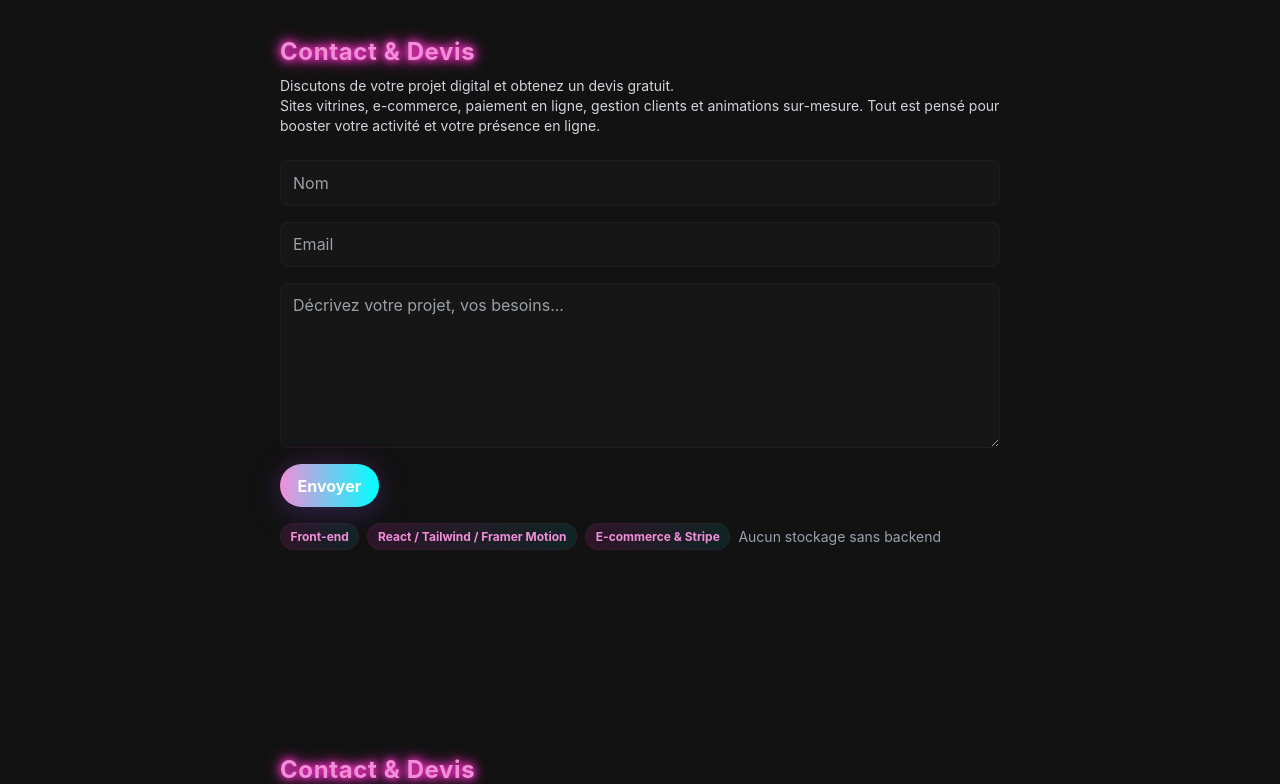
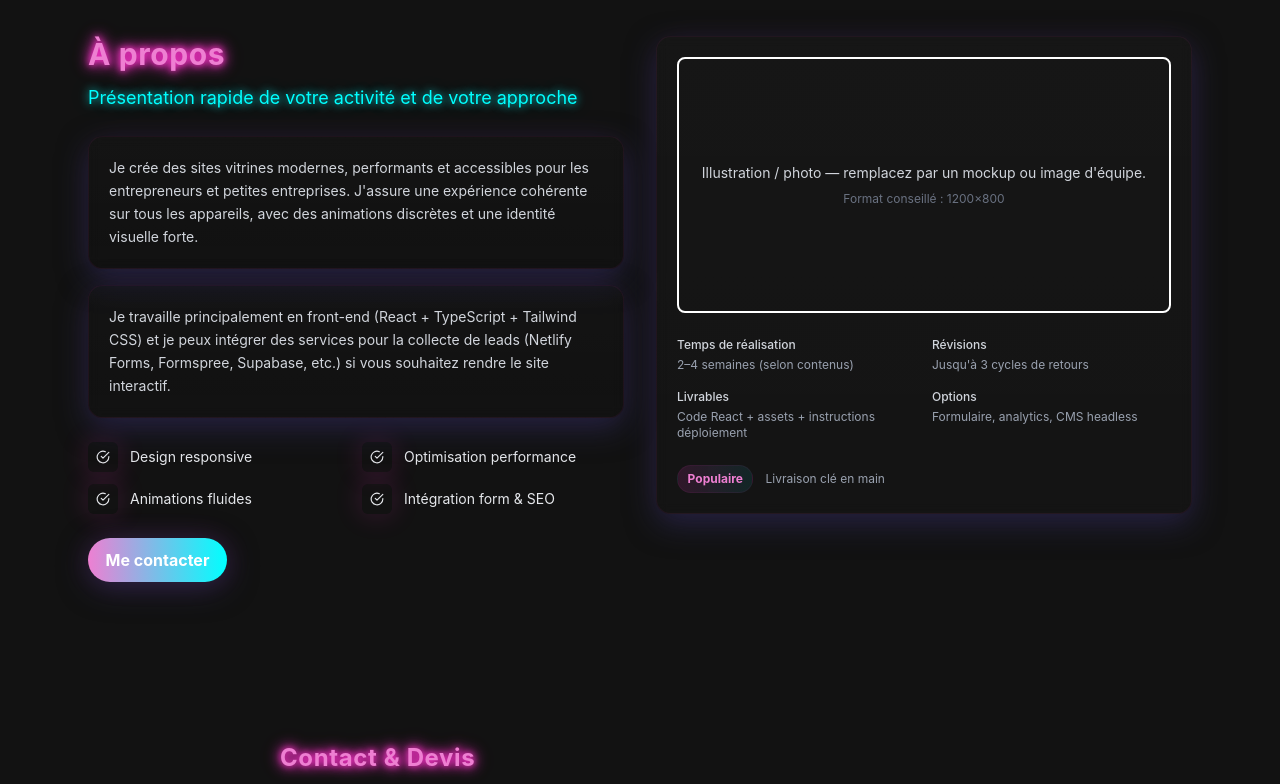
Before and after one commit to MohnajibG/mysitewebpro, a React (Vite) app: page / in a window 1280 px wide. Shown: the part 1660-2444 px from the top of the page. Built offline with nearby package versions, Linux system fonts and the light colour scheme.

Commit message:
add about

```diff
--- a/src/components/About.tsx
+++ b/src/components/About.tsx
@@ -1,129 +1,167 @@
-import { useState, type JSX } from "react";
+import { motion } from "framer-motion";
+import type { JSX } from "react";
+import { FiCheckCircle } from "react-icons/fi";
 
-type Form = { name: string; email: string; message: string };
-type Status = "idle" | "sending" | "sent" | "error";
+type AboutProps = {
+  title?: string;
+  subtitle?: string;
+  paragraphs?: string[];
+  highlights?: string[];
+};
 
-export default function Contact(): JSX.Element {
-  const [form, setForm] = useState<Form>({ name: "", email: "", message: "" });
-  const [status, setStatus] = useState<Status>("idle");
-  const [error, setError] = useState<string | null>(null);
+const container = {
+  hidden: { opacity: 0, y: 8 },
+  show: { opacity: 1, y: 0, transition: { staggerChildren: 0.06 } },
+};
 
-  const validateEmail = (e: string) => /^[^\s@]+@[^\s@]+\.[^\s@]+$/.test(e);
+const item = {
+  hidden: { opacity: 0, y: 6 },
+  show: { opacity: 1, y: 0 },
+};
 
-  const handleSubmit = (e: React.FormEvent) => {
-    e.preventDefault();
-    setError(null);
+/**
+ * About — version "cyberpunk" : utilise les utilitaires CSS fournis
+ * (neon-text, neon-text-cyan, card-cyber, pill-accent, glow-*, input-neon).
+ */
+export default function About({
+  title = "À propos",
+  subtitle = "Présentation rapide de votre activité et de votre approche",
+  paragraphs = [
+    "Je crée des sites vitrines modernes, performants et accessibles pour les entrepreneurs et petites entreprises. J'assure une expérience cohérente sur tous les appareils, avec des animations discrètes et une identité visuelle forte.",
+    "Je travaille principalement en front-end (React + TypeScript + Tailwind CSS) et je peux intégrer des services pour la collecte de leads (Netlify Forms, Formspree, Supabase, etc.) si vous souhaitez rendre le site interactif.",
+  ],
+  highlights = [
+    "Design responsive",
+    "Optimisation performance",
+    "Animations fluides",
+    "Intégration form & SEO",
+  ],
+}: AboutProps): JSX.Element {
+  return (
+    <section
+      id="about"
+      aria-labelledby="about-title"
+      className="py-20 bg-black-hole-gray/80"
+    >
+      <div className="max-w-6xl mx-auto px-6 grid gap-8 md:grid-cols-2 items-start">
+        <motion.div
+          variants={container}
+          initial="hidden"
+          whileInView="show"
+          viewport={{ once: true, amount: 0.2 }}
+        >
+          <motion.h2
+            id="about-title"
+            variants={item}
+            className="text-3xl font-semibold neon-text"
+            style={{ color: "var(--photon-magenta)" }}
+          >
+            {title}
+          </motion.h2>
 
-    if (!form.name.trim() || !form.email.trim() || !form.message.trim()) {
-      setError("Tous les champs sont requis.");
-      setStatus("error");
-      return;
-    }
-    if (!validateEmail(form.email)) {
-      setError("Email invalide.");
-      setStatus("error");
-      return;
-    }
+          <motion.p
+            variants={item}
+            className="mt-3 text-lg text-gray-300 neon-text-cyan"
+            style={{ color: "var(--neon-cyan)" }}
+          >
+            {subtitle}
+          </motion.p>
 
-    // Simulation d'envoi côté front-end
-    setStatus("sending");
-    setTimeout(() => {
-      setStatus("sent");
-      setForm({ name: "", email: "", message: "" });
-      setTimeout(() => setStatus("idle"), 2200);
-    }, 900);
-  };
+          <div className="mt-6 space-y-4">
+            {paragraphs.map((p, i) => (
+              <motion.p
+                key={i}
+                variants={item}
+                className="text-sm text-gray-300 leading-relaxed card-cyber p-4"
+                style={{
+                  background:
+                    "linear-gradient(180deg, rgba(255,255,255,0.01), rgba(255,255,255,0.00))",
+                }}
+              >
+                {p}
+              </motion.p>
+            ))}
+          </div>
 
-  return (
-    <section id="contact" className="py-20">
-      <div className="max-w-3xl mx-auto px-6">
-        <h2
-          className="text-2xl font-semibold neon-text"
-          style={{ color: "var(--photon-magenta)" }}
+          <motion.ul
+            variants={item}
+            className="mt-6 grid grid-cols-1 sm:grid-cols-2 gap-3"
+          >
+            {highlights.map((h, i) => (
+              <motion.li
+                key={i}
+                className="flex items-center gap-3 text-sm text-gray-200"
+                variants={item}
+              >
+                <span className="flex-none rounded-md bg-photon-magenta/10 p-2 text-photon-magenta glow-magenta">
+                  <FiCheckCircle />
+                </span>
+                <span>{h}</span>
+              </motion.li>
+            ))}
+          </motion.ul>
+
+          <motion.div variants={item} className="mt-6">
+            <a
+              href="#contact"
+              className="inline-block px-5 py-3 rounded-full btn-neon"
+              aria-label="Me contacter"
+            >
+              Me contacter
+            </a>
+          </motion.div>
+        </motion.div>
+
+        <motion.div
+          variants={item}
+          initial="hidden"
+          whileInView="show"
+          viewport={{ once: true, amount: 0.2 }}
+          className="rounded-2xl p-6 card-cyber border-photon-magenta/8 relative overflow-hidden"
         >
-          Contact & Devis
-        </h2>
-
-        <p className="mt-2 text-sm text-gray-300">
-          Discutons de votre projet digital et obtenez un devis gratuit.
-          <br />
-          Sites vitrines, e-commerce, paiement en ligne, gestion clients et
-          animations sur-mesure. Tout est pensé pour booster votre activité et
-          votre présence en ligne.
-        </p>
-
-        <form
-          onSubmit={handleSubmit}
-          className="mt-6 grid gap-4"
-          aria-label="Formulaire de contact"
-        >
-          <label className="sr-only" htmlFor="contact-name">
-            Nom
-          </label>
-          <input
-            id="contact-name"
-            value={form.name}
-            onChange={(e) => setForm({ ...form, name: e.target.value })}
-            placeholder="Nom"
-            className="p-3 rounded input-neon"
-            required
+          {/* cyan subtle glow */}
+          <div
+            className="absolute -inset-8 blur-2xl opacity-30 glow-cyan"
+            aria-hidden
           />
 
-          <label className="sr-only" htmlFor="contact-email">
-            Email
-          </label>
-          <input
-            id="contact-email"
-            type="email"
-            value={form.email}
-            onChange={(e) => setForm({ ...form, email: e.target.value })}
-            placeholder="Email"
-            className="p-3 rounded input-neon"
-            required
-          />
-
-          <label className="sr-only" htmlFor="contact-message">
-            Message
-          </label>
-          <textarea
-            id="contact-message"
-            value={form.message}
-            onChange={(e) => setForm({ ...form, message: e.target.value })}
-            placeholder="Décrivez votre projet, vos besoins..."
-            rows={6}
-            className="p-3 rounded input-neon resize-vertical"
-            required
-          />
-
-          <div className="flex flex-wrap items-center gap-4">
-            <button
-              type="submit"
-              className="inline-flex items-center gap-2 px-5 py-3 rounded-full btn-neon"
-              disabled={status === "sending"}
-              aria-live="polite"
-            >
-              {status === "sending" ? "Envoi…" : "Envoyer"}
-            </button>
-
-            <div className="flex flex-wrap items-center gap-2 text-sm text-gray-400">
-              <span className="pill-accent">Front-end</span>
-              <span className="pill-accent">
-                React / Tailwind / Framer Motion
+          <div className="h-56 md:h-64 rounded-lg border-2 border-photon-magenta/20 flex items-center justify-center">
+            <span className="text-sm text-gray-300 text-center px-4">
+              Illustration / photo — remplacez par un mockup ou image d'équipe.
+              <span className="block text-xs text-gray-500 mt-2">
+                Format conseillé : 1200×800
               </span>
-              <span className="pill-accent">E-commerce & Stripe</span>
-              <span>Aucun stockage sans backend</span>
-            </div>
+            </span>
           </div>
 
-          <div aria-live="polite" className="h-6 mt-1 text-sm">
-            {status === "sent" && (
-              <span className="text-green-400">Message envoyé — merci !</span>
-            )}
-            {status === "error" && error && (
-              <span className="text-rose-400">{error}</span>
-            )}
+          <dl className="mt-6 grid grid-cols-2 gap-4 text-xs text-gray-400">
+            <div>
+              <dt className="text-gray-300 font-medium">
+                Temps de réalisation
+              </dt>
+              <dd className="mt-1">2–4 semaines (selon contenus)</dd>
+            </div>
+            <div>
+              <dt className="text-gray-300 font-medium">Révisions</dt>
+              <dd className="mt-1">Jusqu'à 3 cycles de retours</dd>
+            </div>
+            <div>
+              <dt className="text-gray-300 font-medium">Livrables</dt>
+              <dd className="mt-1">
+                Code React + assets + instructions déploiement
+              </dd>
+            </div>
+            <div>
+              <dt className="text-gray-300 font-medium">Options</dt>
+              <dd className="mt-1">Formulaire, analytics, CMS headless</dd>
+            </div>
+          </dl>
+
+          <div className="mt-6 flex items-center gap-3">
+            <span className="pill-accent">Populaire</span>
+            <span className="text-xs text-gray-400">Livraison clé en main</span>
           </div>
-        </form>
+        </motion.div>
       </div>
     </section>
   );
--- a/src/index.css
+++ b/src/index.css
@@ -1,7 +1,7 @@
 @import "tailwindcss";
 
 :root {
-  --photon-magenta: #f08ed8;
+  --photon-magenta: #ee7fd2;
   --neon-cyan: #00ffff;
   --dark-matter-indigo: #2e2b5f;
   --ion-yellow: #fff700;
```
